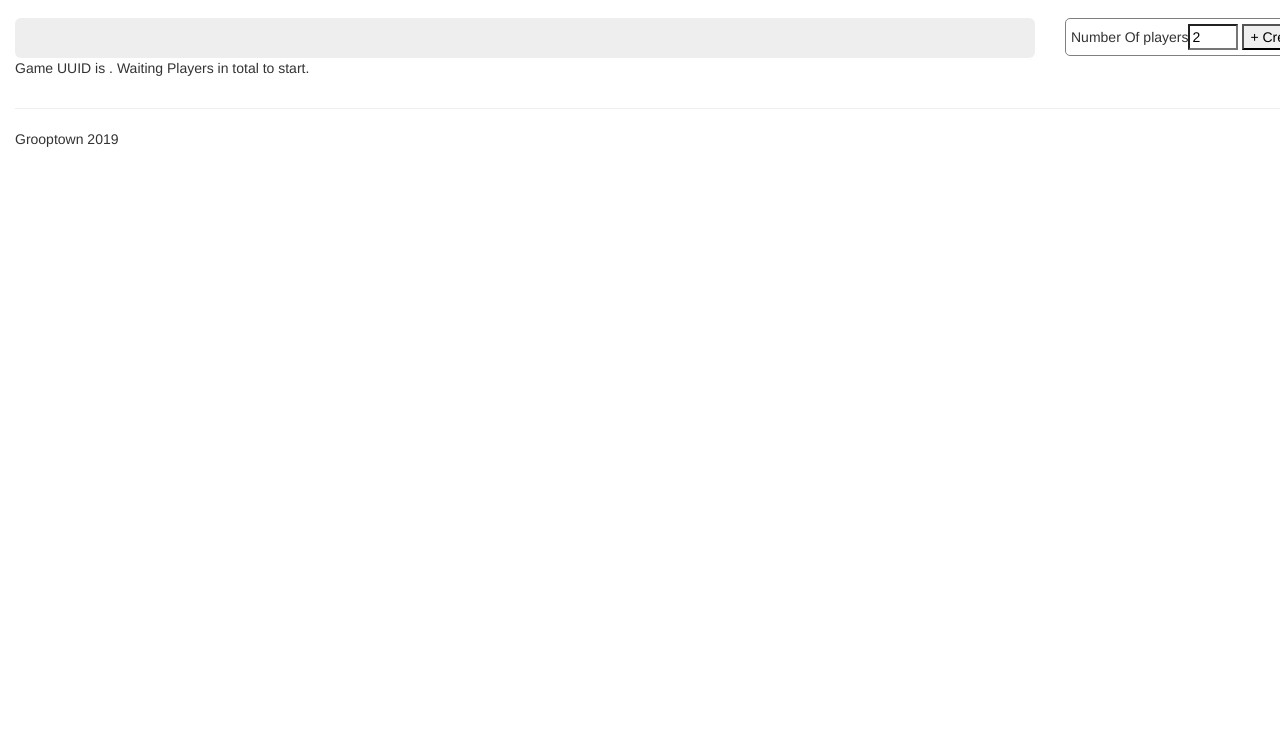
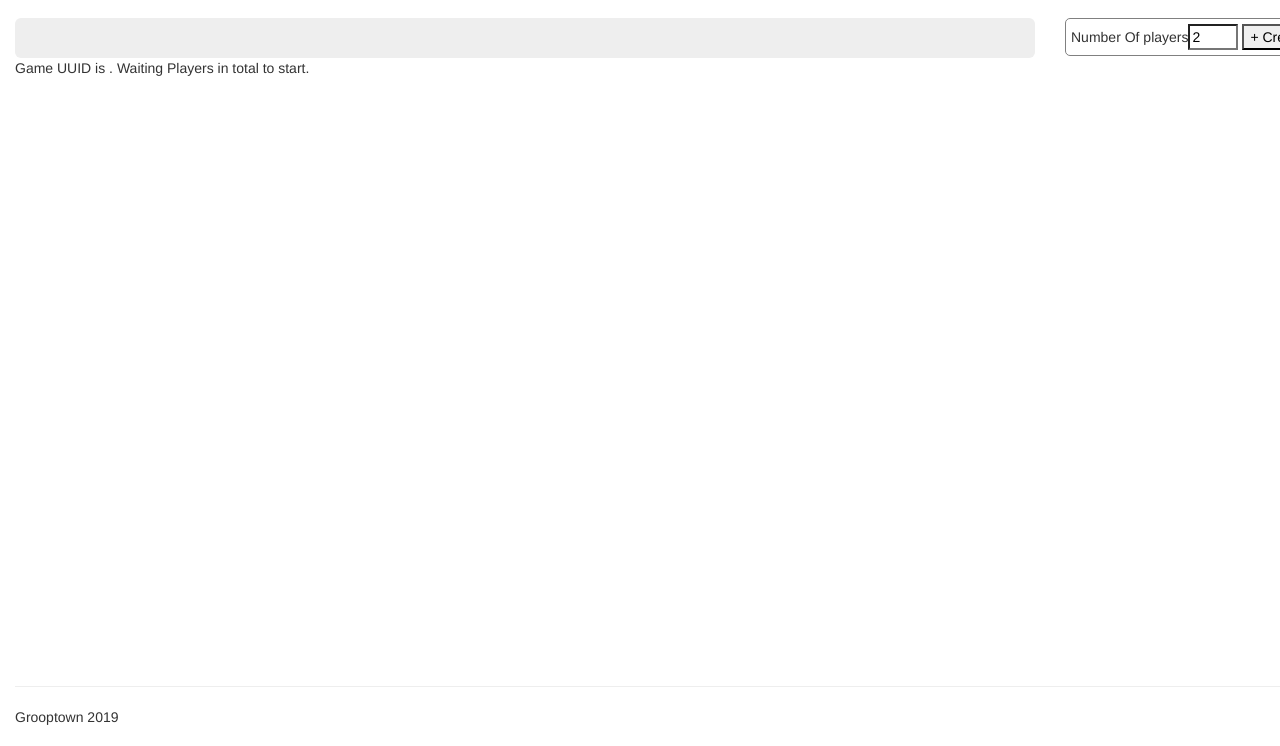
Before and after one commit to tdebroc/simple-kdom-ui, a plain HTML site: page index.html in a window 1280 px wide. Shown: the part 54-800 px from the top of the page. Drawn offline with Linux system fonts and the light colour scheme; no server answers.

Commit message:
height for game list

```diff
--- a/index.html
+++ b/index.html
@@ -85,7 +85,7 @@
                     <button ng-click="createGame();"> + Create Game</button>
                 </div>
 
-                <div class="list-group" >
+                <div id="gameList" class="list-group" style="height:400px;overflow:scroll;">
                     <a ng-repeat="game in games" href="#"
                             class="list-group-item"
                             ng-class="currentGame.uuid == game.uuid ? 'active':''"
--- a/main.js
+++ b/main.js
@@ -40,7 +40,6 @@ phonecatApp.controller('PhoneListController', ['$scope', '$http', function Phone
         if (!gameId) return;
         currentGameId = gameId;
         var game = getGameFromGameList(gameId);
-        console.log(game)
         if (!isGameStarted(game)) {
             buildNewGameAsCurrentGame(game);
             return;
@@ -80,7 +79,7 @@ phonecatApp.controller('PhoneListController', ['$scope', '$http', function Phone
     if ($scope.currentGame && !$scope.currentGame.gameOver) {
         $scope.selectGame(currentGameId);
     }
-    setTimeout(refreshGame, 300);
+    setTimeout(refreshGame, 500);
   }
   refreshGame();
 
@@ -128,7 +127,6 @@ phonecatApp.controller('PhoneListController', ['$scope', '$http', function Phone
   }
 
   $scope.createGame = function() {
-    console.log($scope.numberOfPlayers);
     $http.post(SERVER_URL + ':8010/proxy/new-games/?playerCount=' + $scope.numberOfPlayers)
          .then(refreshGames)
 
@@ -138,5 +136,7 @@ phonecatApp.controller('PhoneListController', ['$scope', '$http', function Phone
     return line + "#" + col;
   }
 
+  $("#gameList").height($(window).height() - $("#gameList").offset().top - 100)
+
 }
 ]);
```
